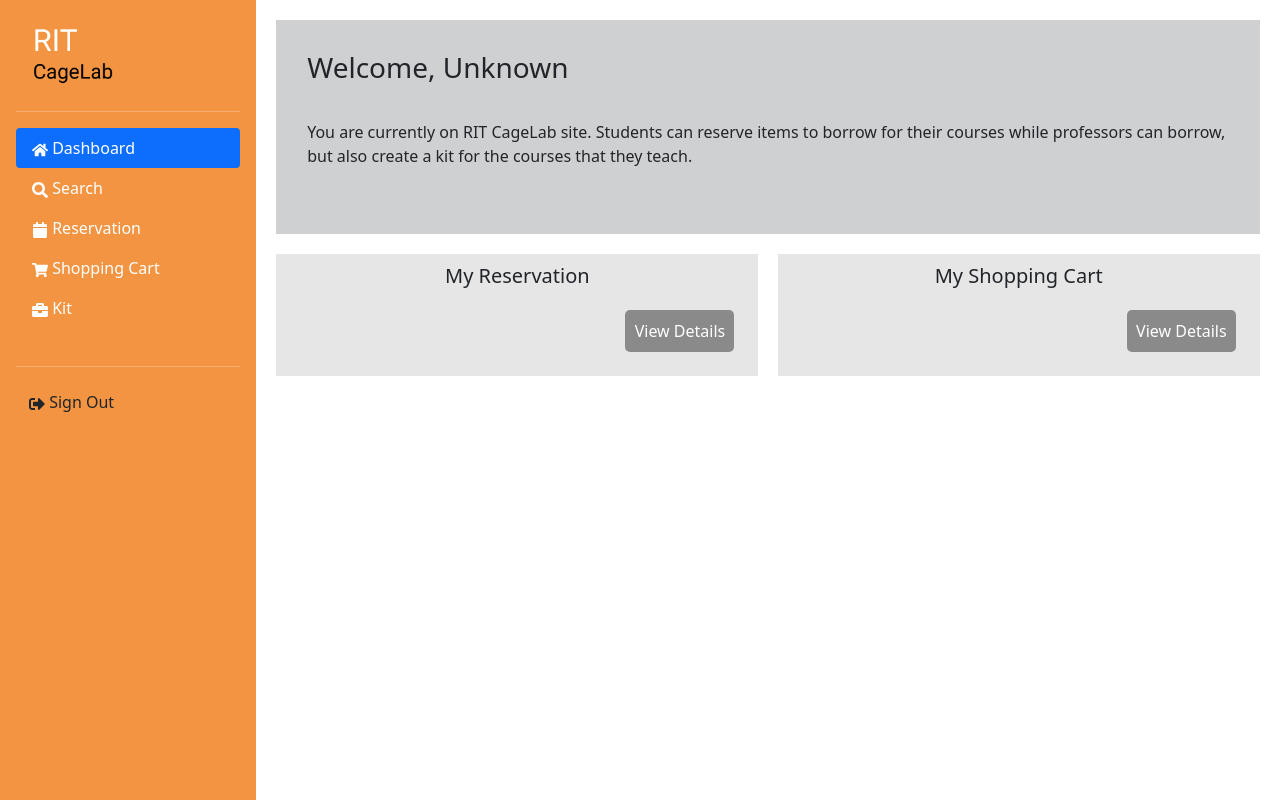
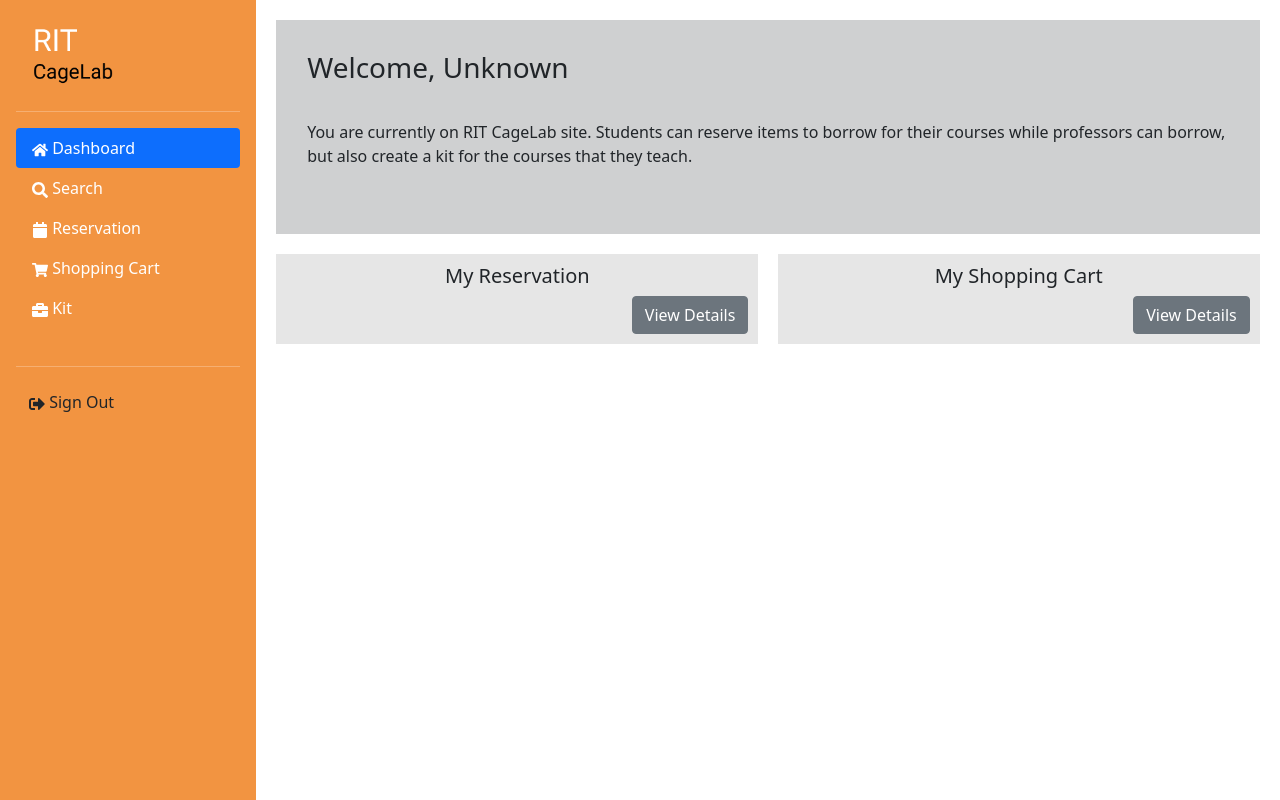
Before and after one commit to dustin1709/cagelab, a React (Create React App) app: page /dashboard in a window 1280 px wide. Built offline with nearby package versions, Linux system fonts and the light colour scheme.

Commit message:
edit home page buttons
used bootstrap button on home page to keep consistency

```diff
--- a/src/index.css
+++ b/src/index.css
@@ -98,8 +98,12 @@
   overflow-y: auto;
 }
 
-#checkOutButton {
+.checkOutButton {
   text-align: center;
+}
+
+.viewDetailsButton {
+  text-align: right;
 }
 
 @media (max-width: 500px) {
--- a/src/pages/shoppingcart/Cart.js
+++ b/src/pages/shoppingcart/Cart.js
@@ -28,7 +28,7 @@
               Lorem ipsum dolor sit amet, consectetur adipiscing elit, sed do
               eiusmod tempor incididunt ut labore et dolore magna aliqua.
             </p>
-            <div id="checkOutButton">
+            <div class="checkOutButton">
               <Link to="/checkout">
                 <Button variant="secondary">Checkout</Button>{" "}
               </Link>
--- a/src/pages/userindex/Home.js
+++ b/src/pages/userindex/Home.js
@@ -1,47 +1,49 @@
-import React from 'react';
-import { Link } from 'react-router-dom';
-import NavBar from '../navbar/NavBar';
+import React from "react";
+import { Link } from "react-router-dom";
+import NavBar from "../navbar/NavBar";
+import Button from "react-bootstrap/Button";
 
 const Home = () => {
   return (
     <>
-        <NavBar />
-        <div className='mainContainerRight'>
-          <div style={{padding: '3%', backgroundColor: '#cfd0d1', margin: '2%'}}>
+      <NavBar />
+      <div className="mainContainerRight">
+        <div
+          style={{ padding: "3%", backgroundColor: "#cfd0d1", margin: "2%" }}
+        >
+          <h3>Welcome, Unknown</h3>
 
-            <h3>Welcome, Unknown</h3>
+          <div style={{ padding: "1.5%", clear: "both" }}></div>
+          <p>
+            You are currently on RIT CageLab site. Students can reserve items to
+            borrow for their courses while professors can borrow, but also
+            create a kit for the courses that they teach.
+          </p>
+          <div style={{ padding: "1%", clear: "both" }}></div>
+        </div>
 
-            <div style={{padding: '1.5%', clear: 'both'}}></div>
-            <p>
-              You are currently on RIT CageLab site.
-                Students can reserve items to borrow for their courses while professors can borrow,
-                but also create a kit for the courses that they teach.
-            </p>
-            <div style={{padding: '1%', clear: 'both'}}></div>
-
-          </div>
-
-          <div style={{margin: '2%'}}>
-            <div className='HomeLeft'>
-              <h5 style={{textAlign: 'center'}}>My Reservation</h5>
-              <Link style={{
-                textDecoration: 'none', color: 'white', background: '#8a8a8a',
-                padding: '2%', borderRadius: '5px', margin: '3%', float: 'right'
-              }} to="/reservation">View Details</Link>
-            </div>
-
-            <div className='HomeRight'>
-              <h5 style={{textAlign: 'center'}}>My Shopping Cart</h5>
-              <Link style={{
-                textDecoration: 'none', color: 'white', background: '#8a8a8a',
-                padding: '2%', borderRadius: '5px', margin: '3%', float: 'right'
-              }} to="/cart">View Details</Link>
+        <div style={{ margin: "2%" }}>
+          <div className="HomeLeft">
+            <h5 style={{ textAlign: "center" }}>My Reservation</h5>
+            <div class="viewDetailsButton">
+              <Link to="/reservation">
+                <Button variant="secondary">View Details</Button>{" "}
+              </Link>
             </div>
           </div>
 
+          <div className="HomeRight">
+            <h5 style={{ textAlign: "center" }}>My Shopping Cart</h5>
+            <div class="viewDetailsButton">
+              <Link to="/cart">
+                <Button variant="secondary">View Details</Button>{" "}
+              </Link>
+            </div>
+          </div>
         </div>
+      </div>
     </>
   );
-}
+};
 
 export default Home;
```
